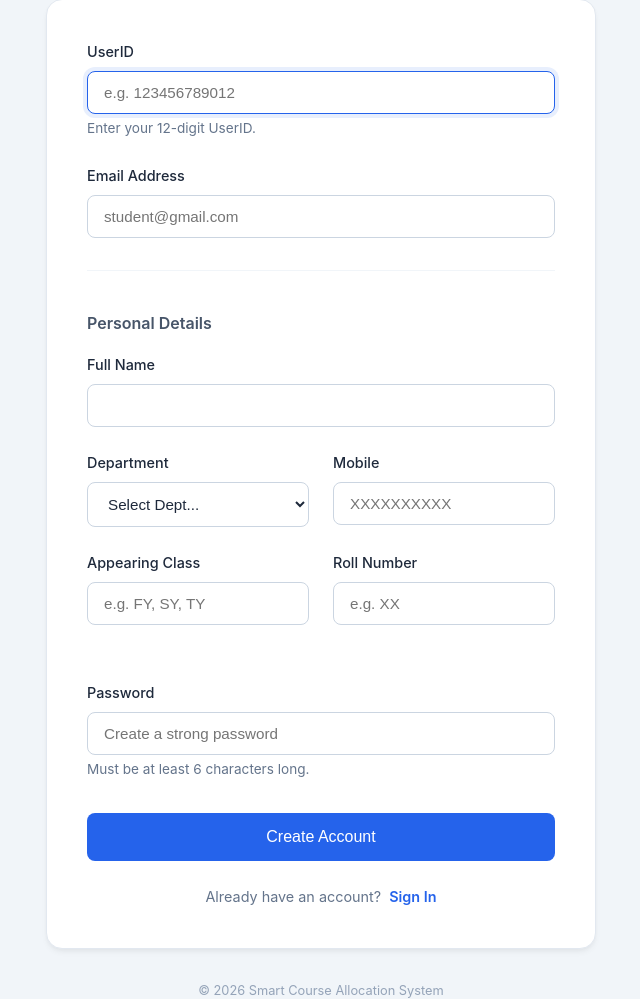
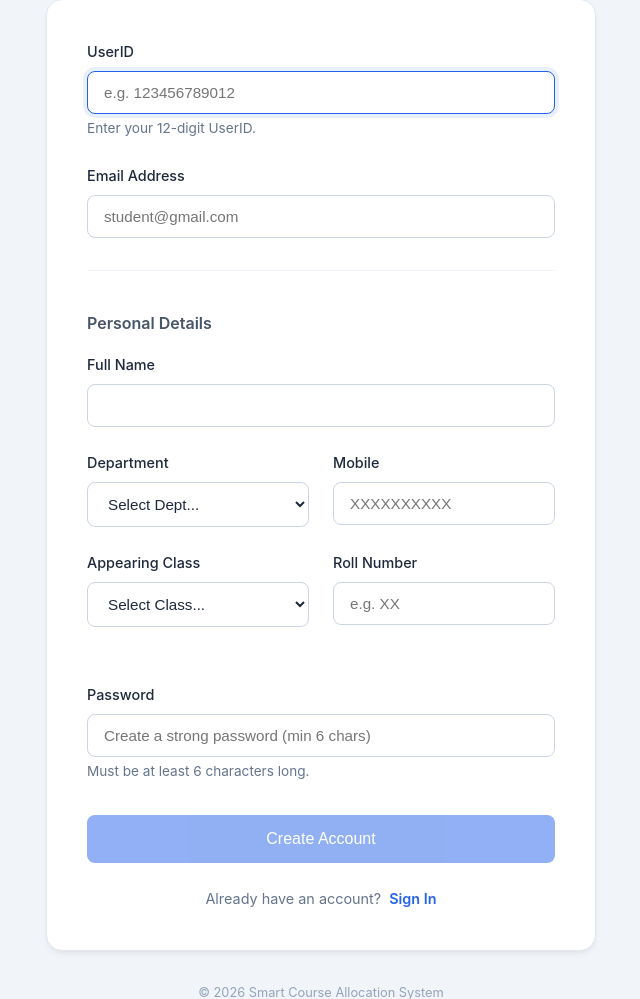
Before and after one commit to PrashantJaybhaye/Smart-Allocation-system, a Flask app: page /register in a window 1280 px wide. Shown: the part 170-1169 px from the top of the page, without its empty margins (319-959 px from the left). Run offline with Flask 3, Linux system fonts and the light colour scheme; parts of the project's set-up code (start-up, migrations or seed data) failed here and were passed over; some libraries are stand-ins or nearby versions.

Commit message:
feat(auth): Add loading UI and strict input validation

```diff
--- a/app.py
+++ b/app.py
@@ -62,33 +62,67 @@ def login():
 @app.route('/register', methods=['GET', 'POST'])
 def register():
     if request.method == 'POST':
-        username = request.form.get('username')
-        password = request.form.get('password')
-
-        # New Fields
-        full_name = request.form.get('full_name')
-        email = request.form.get('email')
-        student_class = request.form.get('student_class')
-        roll_no = request.form.get('roll_no')
-        mobile = request.form.get('mobile')
-        department = request.form.get('department')
+        # Sanitization
+        username = request.form.get('username', '').strip()
+        password = request.form.get('password', '').strip()
+        full_name = request.form.get('full_name', '').strip()
+        email = request.form.get('email', '').strip().lower()
+        student_class = request.form.get('student_class', '').strip()
+        roll_no = request.form.get('roll_no', '').strip()
+        mobile = request.form.get('mobile', '').strip()
+        department = request.form.get('department', '').strip()
 
         # Validation
         if not all([username, password, full_name, email, student_class, roll_no, mobile, department]):
             flash('All fields are required.', 'error')
             return render_template('register.html')
 
+        # 1. UserID Validation
         if not re.match(r'^\d{12}$', username):
             flash('UserID must be exactly 12 digits.', 'error')
             return render_template('register.html')
 
+        if not (1 <= len(roll_no) <= 10):
+            flash('Roll number must be between 1 and 10 characters.', 'error')
+            return render_template('register.html')
+
+        # 2. Password Strength
+        if len(password) < 6:
+            flash('Password must be at least 6 characters long.', 'error')
+            return render_template('register.html')
+
+        # 3. Mobile Validation
         if not re.match(r'^\d{10}$', mobile):
             flash('Mobile number must be exactly 10 digits.', 'error')
             return render_template('register.html')
 
-        if not re.match(r'[^@]+@[^@]+\.[^@]+', email):
+        # 4. Email Validation (Stricter)
+        if not re.match(r'^[a-z0-9._%+-]+@[a-z0-9.-]+\.[a-z]{2,}$', email):
            flash('Invalid email address format.', 'error')
            return render_template('register.html')
+
+        # 5. Full Name Validation
+        if not re.match(r'^[a-zA-Z\s]+$', full_name) or len(full_name) < 3 or len(full_name) > 30:
+            flash('Full name must contain only letters and spaces (3-30 chars).', 'error')
+            return render_template('register.html')
+
+        # 6. Allowed Values
+        allowed_classes = ['FY', 'SY', 'TY', 'Final Year']
+        if student_class not in allowed_classes:
+            flash('Invalid class selection.', 'error')
+            return render_template('register.html')
+
+        allowed_departments = [
+            "Agricultural Engineering", "Computer Science Engineering", "Civil Engineering",
+            "Computer Science Design", "Electronics and Computer Engineering",
+            "Artificial Intelligence and Data Science", "Mechanical Engineering",
+            "Electrical Engineering", "Mechatronics Engineering",
+            "Plastics and Polymer Engineering", "Electronics and Telecommunication Engineering",
+            "Information Technology"
+        ]
+        if department not in allowed_departments:
+            flash('Invalid department selection.', 'error')
+            return render_template('register.html')
 
         # Security: Prevent privilege escalation by ignoring 'role' from form
         role = 'student' # Default role
--- a/static/script.js
+++ b/static/script.js
@@ -2,14 +2,46 @@ document.addEventListener('DOMContentLoaded', function () {
     const forms = document.querySelectorAll('form');
 
     forms.forEach(form => {
+        const submitBtn = form.querySelector('button[type="submit"]');
+
+        // Function to check validity and toggle button
+        const checkFormValidity = () => {
+            if (!submitBtn) return;
+
+            // Only apply Strict validation disabling for "Create Account"
+            const btnText = submitBtn.innerText.trim().toLowerCase();
+            if (!btnText.includes("create account") && !btnText.includes("register")) {
+                return;
+            }
+
+            if (form.checkValidity()) {
+                submitBtn.removeAttribute('disabled');
+                submitBtn.classList.remove('btn-disabled'); // Optional styling class
+                submitBtn.style.opacity = '1';
+                submitBtn.style.cursor = 'pointer';
+            } else {
+                submitBtn.setAttribute('disabled', 'true');
+                submitBtn.classList.add('btn-disabled');
+                submitBtn.style.opacity = '0.5';
+                submitBtn.style.cursor = 'not-allowed';
+            }
+        };
+
+        // Initial check
+        checkFormValidity();
+
+        // Listen for input changes
+        form.addEventListener('input', checkFormValidity);
+        form.addEventListener('change', checkFormValidity);
+
         form.addEventListener('submit', function (event) {
+            // content of the submit listener remains the same...
             // Check if form is valid (if using browser validation)
             if (!form.checkValidity()) {
                 // If form is invalid, browser shows error, don't show loading
+                event.preventDefault(); // Ensure it doesn't submit
                 return;
             }
-
-            const submitBtn = form.querySelector('button[type="submit"]');
 
             if (submitBtn) {
                 // Prevent double submission
--- a/templates/register.html
+++ b/templates/register.html
@@ -81,7 +81,8 @@
                     <div class="form-group">
                         <label for="email" class="form-label">Email Address</label>
                         <input type="email" id="email" name="email" required class="form-control"
-                            placeholder="student@gmail.com">
+                            placeholder="student@gmail.com" pattern="[a-z0-9._%+-]+@[a-z0-9.-]+\.[a-z]{2,63}$"
+                            title="Please enter a valid email address">
                     </div>
                 </div>
 
@@ -91,8 +92,9 @@
 
                     <div class="form-group">
                         <label for="full_name" class="form-label">Full Name</label>
-                        <input type="text" id="full_name" name="full_name" required pattern="[a-zA-Z\s]+"
-                            title="Name should only contain letters and spaces" class="form-control">
+                        <input type="text" id="full_name" name="full_name" required pattern="[a-zA-Z\s]+" minlength="3"
+                            maxlength="30" title="Name should only contain letters and spaces (3-30 chars)"
+                            class="form-control">
                     </div>
 
                     <div class="grid-2">
@@ -122,20 +124,27 @@
                         <div class="form-group">
                             <label for="mobile" class="form-label">Mobile</label>
                             <input type="tel" id="mobile" name="mobile" required pattern="^\d{10}$"
-                                title="10-digit mobile number" class="form-control" placeholder="XXXXXXXXXX">
+                                title="10-digit mobile number" class="form-control" placeholder="XXXXXXXXXX"
+                                maxlength="10" minlength="10">
                         </div>
                     </div>
 
                     <div class="grid-2">
                         <div class="form-group">
                             <label for="student_class" class="form-label">Appearing Class</label>
-                            <input type="text" id="student_class" name="student_class" required class="form-control"
-                                placeholder="e.g. FY, SY, TY">
+                            <select id="student_class" name="student_class" required class="form-control"
+                                style="background-image: none;">
+                                <option value="" disabled selected>Select Class...</option>
+                                <option value="FY">First Year (FY)</option>
+                                <option value="SY">Second Year (SY)</option>
+                                <option value="TY">Third Year (TY)</option>
+                                <option value="Final Year">Final Year</option>
+                            </select>
                         </div>
                         <div class="form-group">
                             <label for="roll_no" class="form-label">Roll Number</label>
                             <input type="text" id="roll_no" name="roll_no" required pattern="^[a-zA-Z0-9]+$"
-                                class="form-control" placeholder="e.g. XX">
+                                class="form-control" placeholder="e.g. XX" maxlength="10" minlength="1">
                         </div>
                     </div>
                 </div>
@@ -145,7 +154,8 @@
                     <div class="form-group">
                         <label for="password" class="form-label">Password</label>
                         <input type="password" id="password" name="password" required autocomplete="new-password"
-                            class="form-control" placeholder="Create a strong password">
+                            class="form-control" placeholder="Create a strong password (min 6 chars)" minlength="6"
+                            maxlength="25">
                         <div class="form-hint">Must be at least 6 characters long.</div>
                     </div>
                 </div>
```
